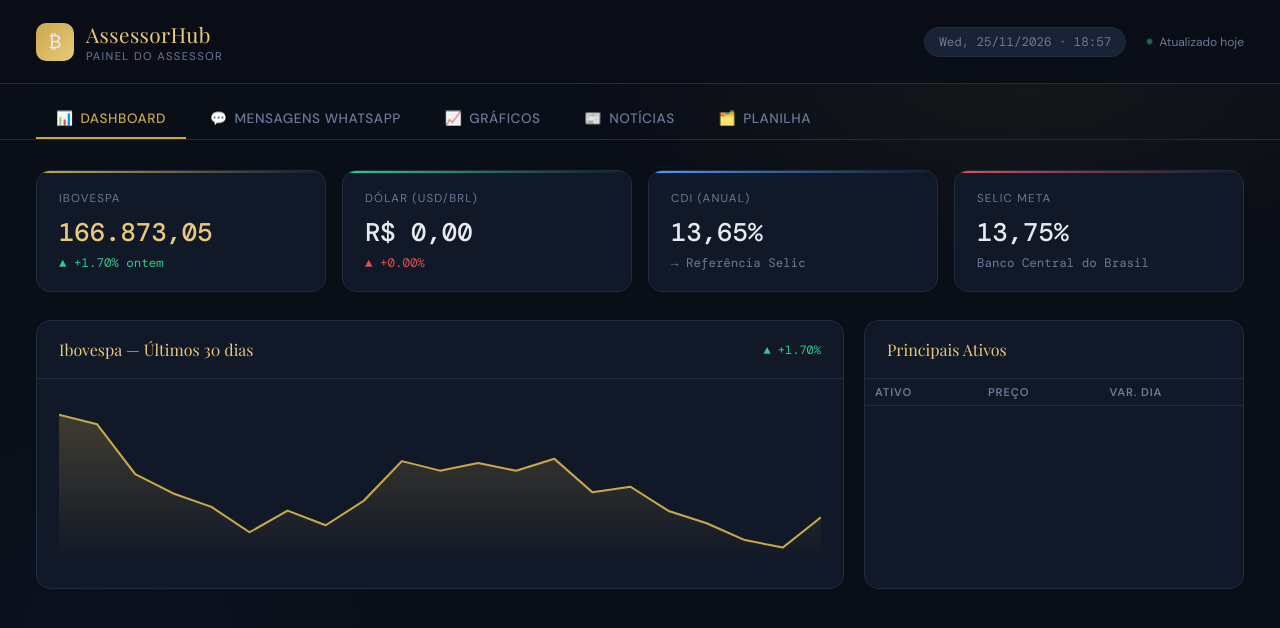
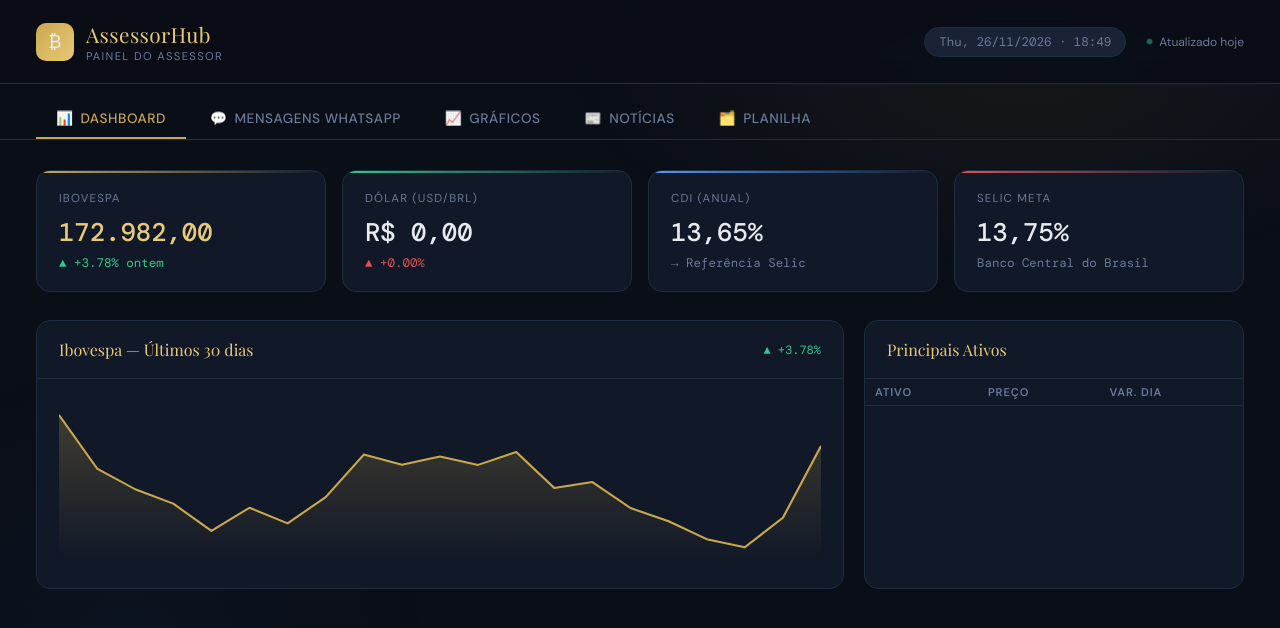
Before and after one commit to joaoferracin/assessor-hub, a plain HTML site: page index.html in a window 1280 px wide. Drawn offline with nearby package versions, Linux system fonts and the light colour scheme.

Commit message:
🔄 Hub atualizado — 26/11/2026 18:49

```diff
--- a/index.html
+++ b/index.html
@@ -3,7 +3,7 @@
 <head>
 <meta charset="UTF-8">
 <meta name="viewport" content="width=device-width, initial-scale=1.0">
-<title>AssessorHub — 25/11/2026</title>
+<title>AssessorHub — 26/11/2026</title>
 <link href="https://fonts.googleapis.com/css2?family=Playfair+Display:wght@400;700&family=DM+Sans:wght@300;400;500;600&family=DM+Mono:wght@400;500&display=swap" rel="stylesheet">
 <style>
   :root {
@@ -135,7 +135,7 @@
     </div>
   </div>
   <div style="display:flex;align-items:center;gap:20px;">
-    <span class="date-pill">Wed, 25/11/2026 · 18:57</span>
+    <span class="date-pill">Thu, 26/11/2026 · 18:49</span>
     <span style="font-size:.75rem;color:var(--muted);display:flex;align-items:center;"><span class="pulse"></span>Atualizado hoje</span>
   </div>
 </header>
@@ -153,8 +153,8 @@
   <div class="kpi-row">
     <div class="kpi-card gold">
       <div class="kpi-label">Ibovespa</div>
-      <div class="kpi-value" style="color:var(--gold-light)">166.873,05</div>
-      <div class="kpi-change" style="color:var(--green)">▲ +1.70% ontem</div>
+      <div class="kpi-value" style="color:var(--gold-light)">172.982,00</div>
+      <div class="kpi-change" style="color:var(--green)">▲ +3.78% ontem</div>
     </div>
     <div class="kpi-card green">
       <div class="kpi-label">Dólar (USD/BRL)</div>
@@ -176,7 +176,7 @@
     <div class="card">
       <div class="card-header">
         <span class="card-title">Ibovespa — Últimos 30 dias</span>
-        <span style="font-size:.75rem;color:var(--green);font-family:'DM Mono',monospace">▲ +1.70%</span>
+        <span style="font-size:.75rem;color:var(--green);font-family:'DM Mono',monospace">▲ +3.78%</span>
       </div>
       <div class="card-body">
         <svg id="mainChart" viewBox="0 0 700 160" preserveAspectRatio="none" style="width:100%;height:160px;"></svg>
@@ -292,7 +292,7 @@
 
 <script>
 // Dados injetados pelo Python
-const IBOV_HISTORY = [176608, 175710, 171006, 169186, 167922, 165529, 167564, 166192, 168499, 172236, 171337, 172060, 171324, 172458, 169295, 169817, 167538, 166376, 164796, 164090, 166939.4531];
+const IBOV_HISTORY = [175710, 171006, 169186, 167922, 165529, 167564, 166192, 168499, 172236, 171337, 172060, 171324, 172458, 169295, 169817, 167538, 166376, 164796, 164090, 166685, 172982];
 const NEWS_DATA    = [];
 
 // ── Tabs ──────────────────────────────────────────────────────────────────────
```
